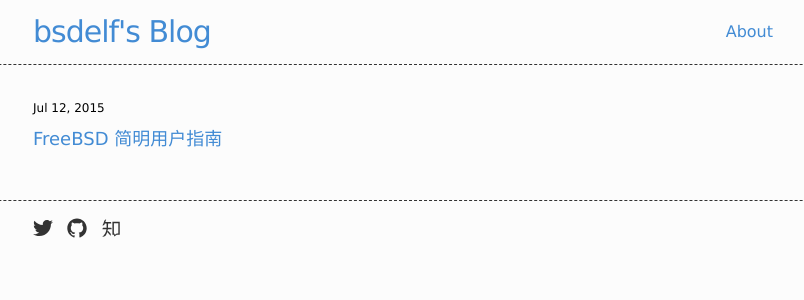
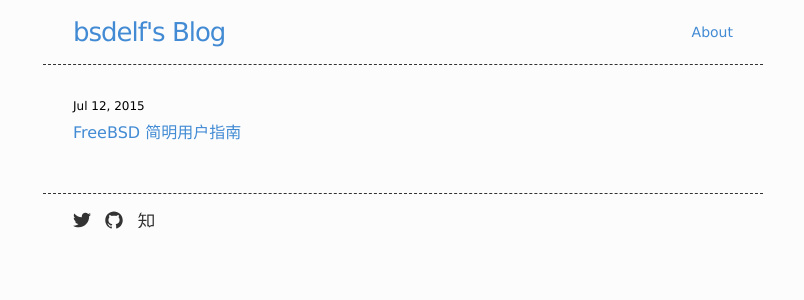
Before and after one commit to bsdelf/bsdelf.github.io, a Jekyll site: the page built from index.html, in a window 1280 px wide. Shown: the top 300 px of the page, without its empty margins (237-1041 px from the left). Built offline with Jekyll 4.4.1, drawn with Linux system fonts in a browser that asks for light colours.

Commit message:
~ minor style improvement

```diff
--- a/_includes/footer.html
+++ b/_includes/footer.html
@@ -1,4 +1,4 @@
-<footer class="site-footer">
+<footer class="site-footer wrapper2">
 
   <div class="wrapper">
 
--- a/_includes/header.html
+++ b/_includes/header.html
@@ -1,4 +1,4 @@
-<header class="site-header">
+<header class="site-header wrapper2">
 
     <div class="wrapper">
 
--- a/_sass/_base.scss
+++ b/_sass/_base.scss
@@ -178,8 +178,8 @@ hr {
  * Wrapper
  */
 .wrapper {
-    max-width: -webkit-calc(800px - (#{$spacing-unit} * 2));
-    max-width:         calc(800px - (#{$spacing-unit} * 2));
+    max-width: -webkit-calc(720px - (#{$spacing-unit} * 2));
+    max-width:         calc(720px - (#{$spacing-unit} * 2));
     margin-right: auto;
     margin-left: auto;
     padding-right: $spacing-unit;
@@ -187,14 +187,18 @@ hr {
     @extend %clearfix;
 
     @include media-query($on-laptop) {
-        max-width: -webkit-calc(800px - (#{$spacing-unit}));
-        max-width:         calc(800px - (#{$spacing-unit}));
+        max-width: -webkit-calc(720px - (#{$spacing-unit}));
+        max-width:         calc(720px - (#{$spacing-unit}));
         padding-right: $spacing-unit / 2;
         padding-left: $spacing-unit / 2;
     }
 }
 
-
+.wrapper2 {
+    max-width: 720px;
+    margin-right: auto;
+    margin-left: auto;
+}
 
 /**
  * Clearfix
--- a/css/main.scss
+++ b/css/main.scss
@@ -9,14 +9,23 @@
 $base-font-family: "Lucida Grande", "Dejavu Sans", Helvetica, "Hiragino Sans GB", "Microsoft YaHei", sans-serif;
 $mono-font-family: Monaco, "Dejavu Sans Mono", Consolas, monospace;
 
-$base-font-size:   16px;
-$tiny-font-size:   $base-font-size * 0.750; //16--12
-$small-font-size:  $base-font-size * 0.8125; //16--13
-$medium-font-size: $base-font-size * 1.125; //16--18
-$big-font-size:    $base-font-size * 1.250; //16--20
-$large-font-size:  $base-font-size * 1.625; //16--26
-$huge-font-size:   $base-font-size * 1.875; //16--30
-$base-line-height: 1.5;
+//$base-font-size:   16px;
+//$tiny-font-size:   $base-font-size * 0.750; //16--12
+//$small-font-size:  $base-font-size * 0.8125; //16--13
+//$medium-font-size: $base-font-size * 1.125; //16--18
+//$big-font-size:    $base-font-size * 1.250; //16--20
+//$large-font-size:  $base-font-size * 1.625; //16--26
+//$huge-font-size:   $base-font-size * 1.875; //16--30
+//$base-line-height: 1.5;
+
+$tiny-font-size:    12px;
+$small-font-size:   13px;
+$base-font-size:    14px;
+$medium-font-size:  16px;
+$big-font-size:     18px;
+$large-font-size:   22px;
+$huge-font-size:    26px;
+$base-line-height:  1.5;
 
 $spacing-unit:     30px;
 $spacing-half:     15px;
@@ -30,8 +39,6 @@ $blue-color:       #428bd4;//#64aaf0;//#63c0f5;
 
 $on-palm:          300px;
 $on-laptop:        500px;
-
-
 
 // Using media queries with like this:
 // @include media-query($palm) {
```
